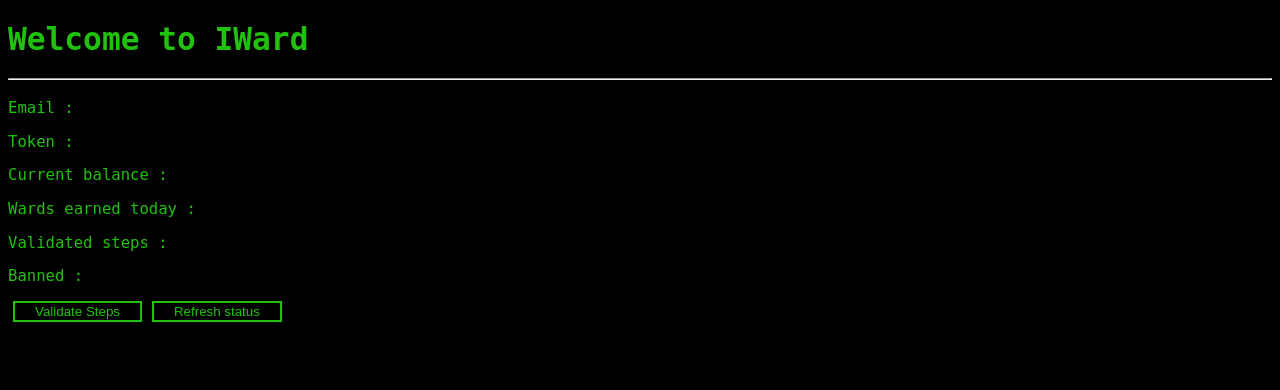
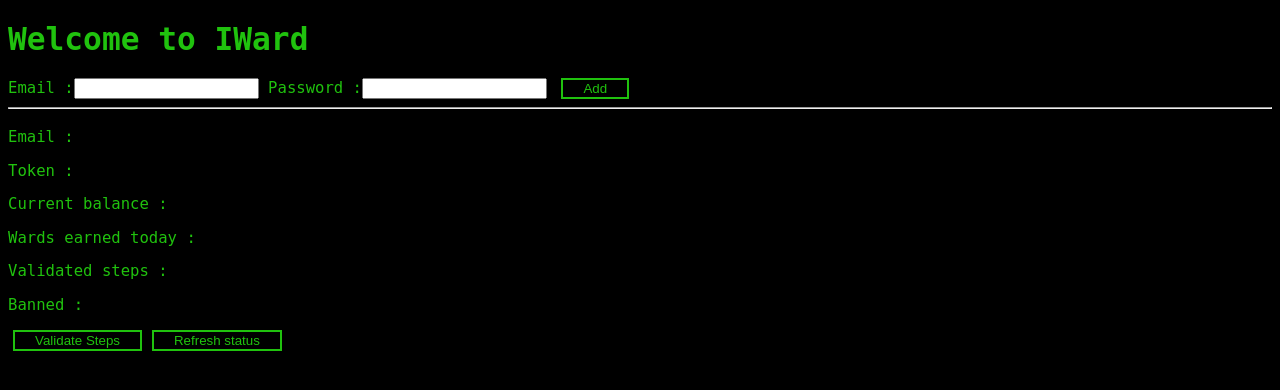
Before and after one commit to Sarapuce/iward, a Flask app: page / in a window 1280 px wide. Shown: the top 390 px of the page. Run offline with Flask 3, Linux system fonts and the light colour scheme.

Commit message:
feat(web): possibility to add account from web interface

```diff
--- a/main.py
+++ b/main.py
@@ -136,6 +136,8 @@ def get_weward_link(email, password):
     return content[start:end]
 
 def delete_all_mail(email, password):
+    logging.debug("Deleting all mails")
+
     imap_server = imaplib.IMAP4_SSL(host="imap.gmx.com")
     imap_server.login(email, password)
     imap_server.select()
@@ -200,9 +202,12 @@ def get_auth_token(google_token):
     return r.json()["token"]
 
 def get_auth_token_from_mail(email, password):
-    weward_link  = get_weward_link(email, password)
+    weward_link  = get_login_link(email, password)
+    logging.debug("WeWard link : {}".format(weward_link))
     weward_token = weward_link.split('=')[1].split('&')[0]
+    logging.debug("WeWard token : {}".format(weward_token))
     google_token = get_google_jwt(weward_token)
+    logging.debug("Google token : {}".format(google_token))
     return get_auth_token(google_token)
 
 @app.route("/", methods=["GET"])
@@ -226,4 +231,15 @@ def refresh():
     update_profile(username)
     return redirect(url_for("main"))
 
+@app.route("/add_account", methods=["POST"])
+def add_account():
+    email = request.form.get("email")
+    password = request.form.get("password")
+    auth_token = get_auth_token_from_mail(email, password)
+    with open("tokens.txt", "a") as f:
+        f.write(auth_token + "\n")
+    profile = get_profile(auth_token)
+    infos[profile["username"]] = profile
+    return redirect(url_for("main"))
+
 infos = init()
--- a/templates/index.html
+++ b/templates/index.html
@@ -6,7 +6,12 @@
     <title>IWard</title>
 </head>
 <body>
-   <h1>Welcome to IWard</h1>
+    <h1>Welcome to IWard</h1>
+    <form method="post" action="/add_account">
+        <label for="email">Email :</label><input type="email" name="email" id="email"/>
+        <label for="password">Password :</label><input type="password" name="password" id="password"/>
+        <button>Add</button>
+    </form>
    <hr>
 
    {% for info in infos %}
```
